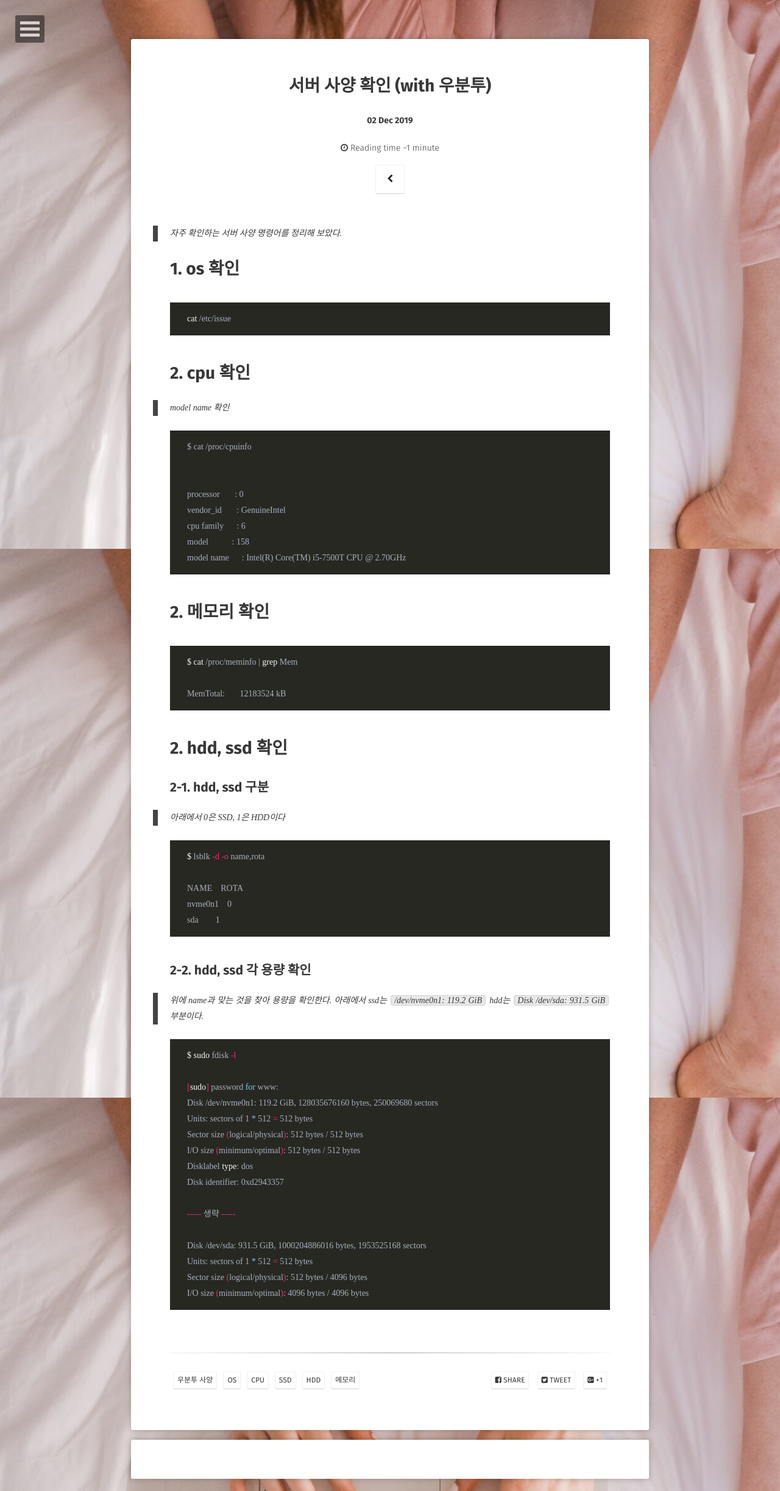
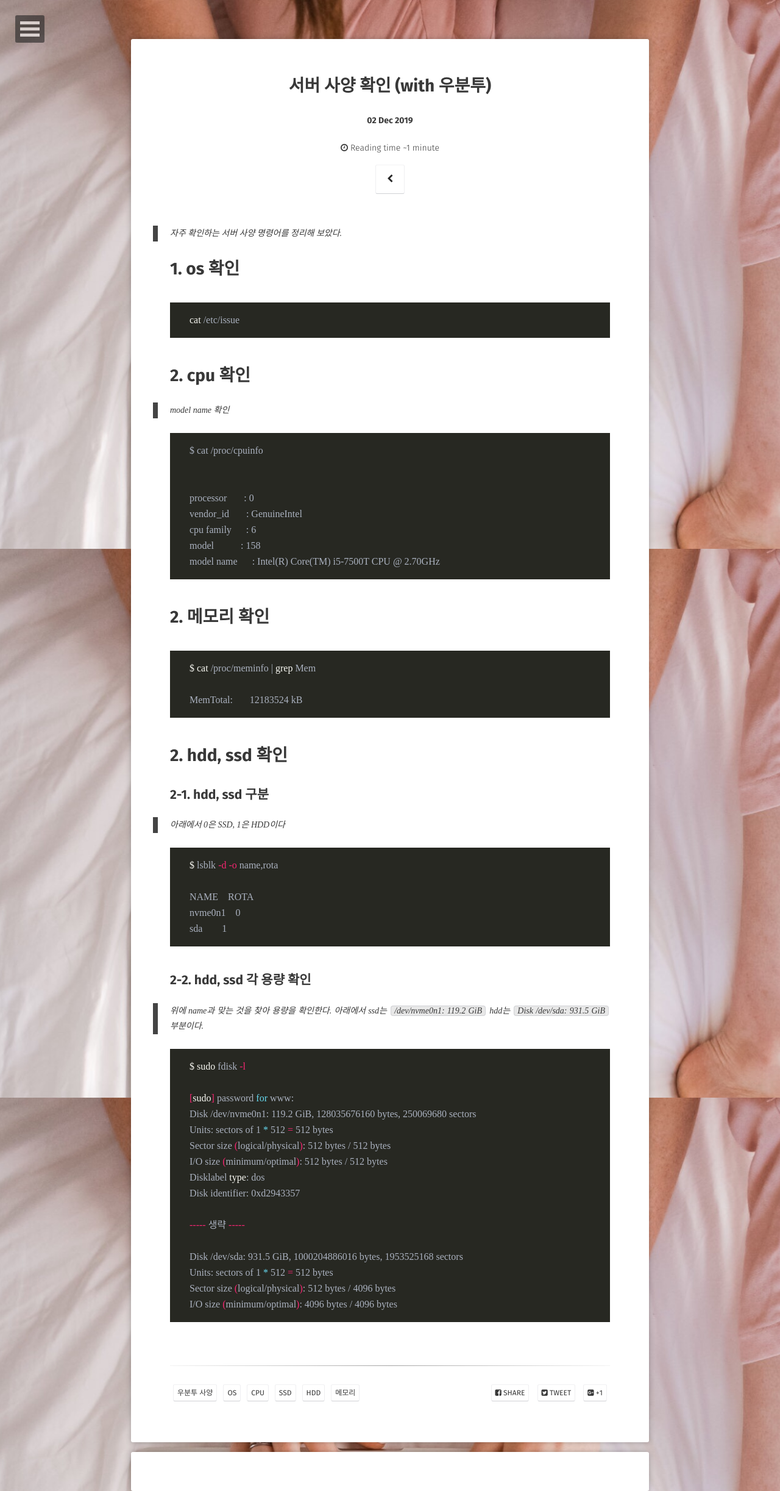
Before and after one commit to JUNGEEYOU/JUNGEEYOU.github.io, a Jekyll site: the page built from _posts/2020-01-14-ubuntu-info.md, in a window 1280 px wide. Shown: the whole page at 61% size. Built offline with Jekyll 4.4.1, drawn with Linux system fonts in a browser that asks for light colours; some web fonts are replaced; comment, search, counter and statistics services are not loaded.

Commit message:
hightlighter edit

```diff
--- a/_sass/syntax.scss
+++ b/_sass/syntax.scss
@@ -7,7 +7,7 @@ pre.highlight {
 .highlight, pre.highlight {
 	//background-color: #222222;
 	font-family: $font3;
-	@include font-size(14);
+	@include font-size(16);
 	color: #aab1bf;
 	border-radius: 4px;
 
```
